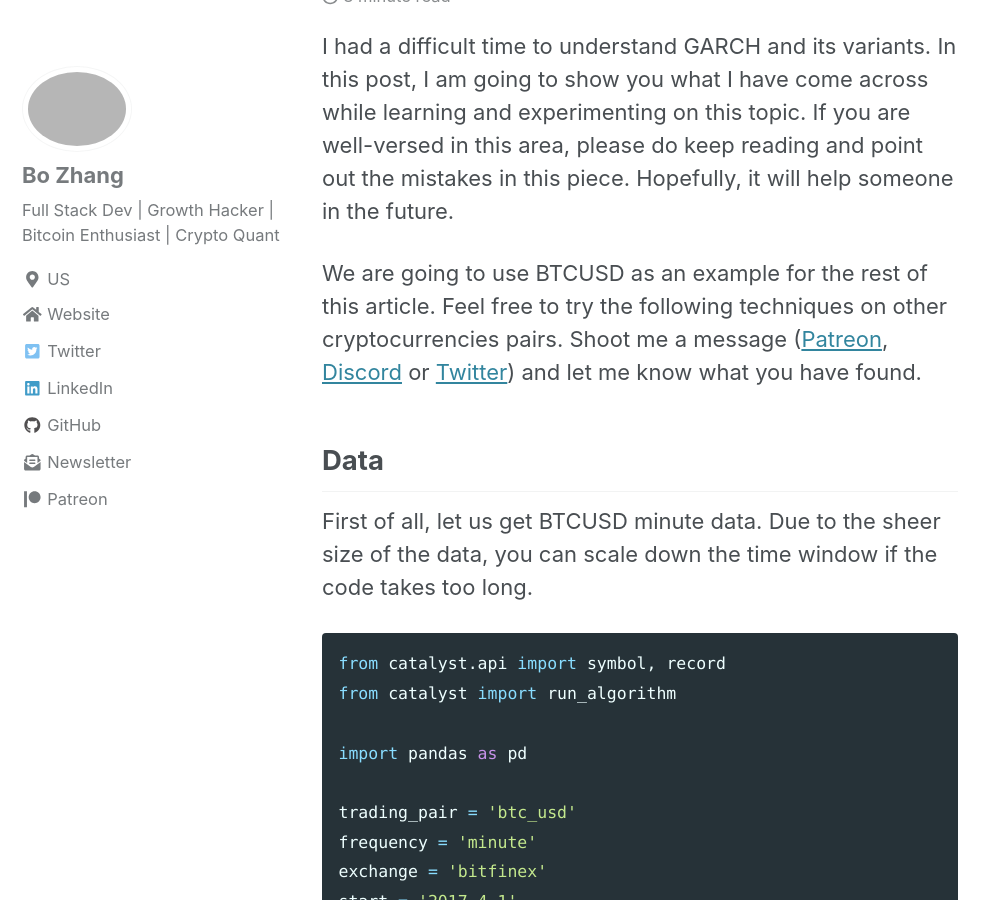
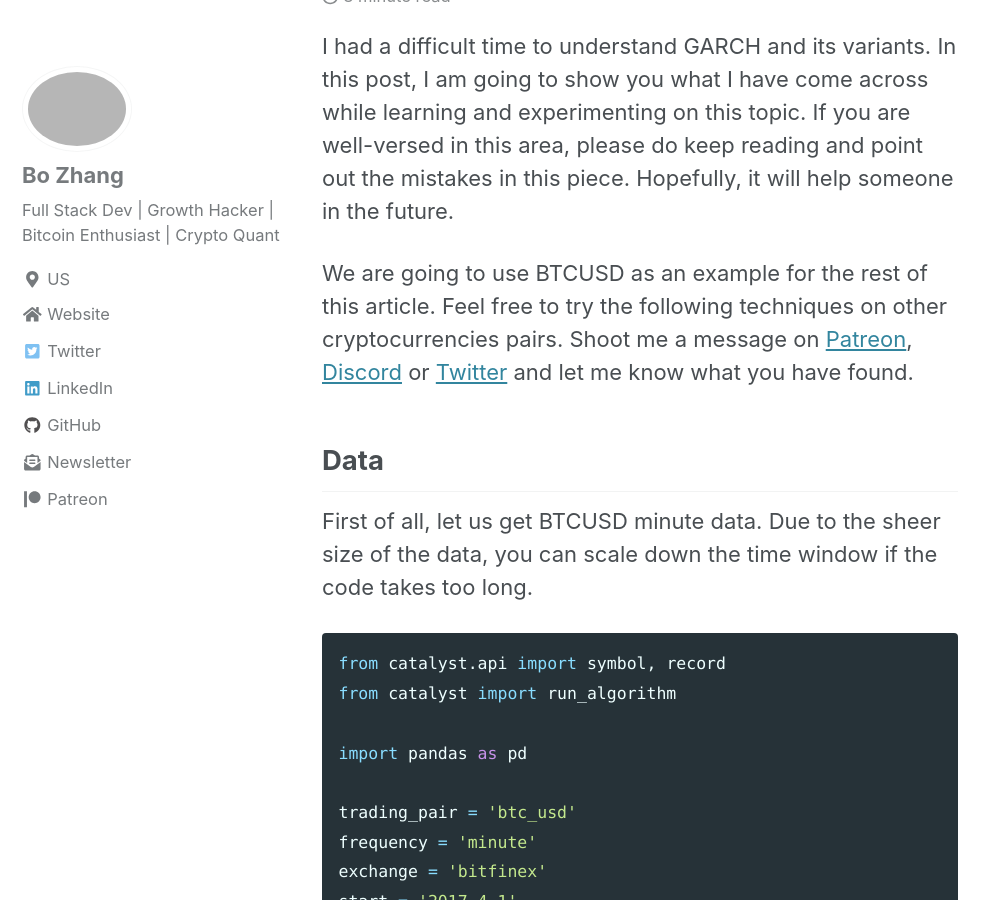
Before and after one commit to 0xboz/blog, a Jekyll site: the page built from _posts/2019-07-15-understand-and-model-cryptocurrencies-volatility-using-garch-variants.md, in a window 1280 px wide and 900 px high, scrolled down 643 px. Shown: the whole window, without its empty margins (0-998 px from the left). Built offline with Jekyll 4.4.1, drawn with Linux system fonts in a browser that asks for light colours; cached includes are drawn as plain includes; nearby versions of some CDN libraries; formulas are drawn with MathJax 3; comment, search, counter and statistics services are not loaded; some of the changed text lies outside the part shown.

Commit message:
Fixed typo

````diff
--- a/_posts/2019-07-15-understand-and-model-cryptocurrencies-volatility-using-garch-variants.md
+++ b/_posts/2019-07-15-understand-and-model-cryptocurrencies-volatility-using-garch-variants.md
@@ -9,7 +9,7 @@ header:
 
 I had a difficult time to understand GARCH and its variants. In this post, I am going to show you what I have come across while learning and experimenting on this topic. If you are well-versed in this area, please do keep reading and point out the mistakes in this piece. Hopefully, it will help someone in the future.
 
-We are going to use BTCUSD as an example for the rest of this article. Feel free to try the following techniques on other cryptocurrencies pairs. Shoot me a message ([Patreon](https://www.patreon.com/0xboz), [Discord](https://discord.gg/jchMcc2) or [Twitter](https://twitter.com/0xboz)) and let me know what you have found.
+We are going to use BTCUSD as an example for the rest of this article. Feel free to try the following techniques on other cryptocurrencies pairs. Shoot me a message on [Patreon](https://www.patreon.com/0xboz), [Discord](https://discord.gg/jchMcc2) or [Twitter](https://twitter.com/0xboz) and let me know what you have found.
 
 
 ## Data
@@ -298,11 +298,13 @@ def evaluate(pd_dataframe, observation, forecast):
 
     return mae_error, mape_error, rmse_error
 ```
-<div class="notice">
+
+## Exponentially Weighted Moving Average (EWMA)
+
+<div class="notice--success">
   <p>Exponentially Weighted Moving Average (EWMA) is simply introduced here to help understanding ARCH. However, we not going for a deep dive other than deriving a few equations. You may skip this session.</p>
 </div>
 
-## Exponentially Weighted Log Return Moving Average
 One simple way of estimating future volatility is to use historical weighted volatilities. The assumption is that the further we go back in time, the less impact the previous volatility has on the future. Since this method simply chooses a constant rate over time, it is hard to miss that exponential decreasing pattern on the chart.
 
 Before we can move forward, we need to simplify the equation from the volatility definition. When we have a larger number of observations and relatively smaller time window (i.e. daily data), it is safe to assume $n-1 \approx n$ and $(\bar{r} - r_i)^2 \approx r_i^2$. If we take it a bit further by squaring both sides, we get this.
````
